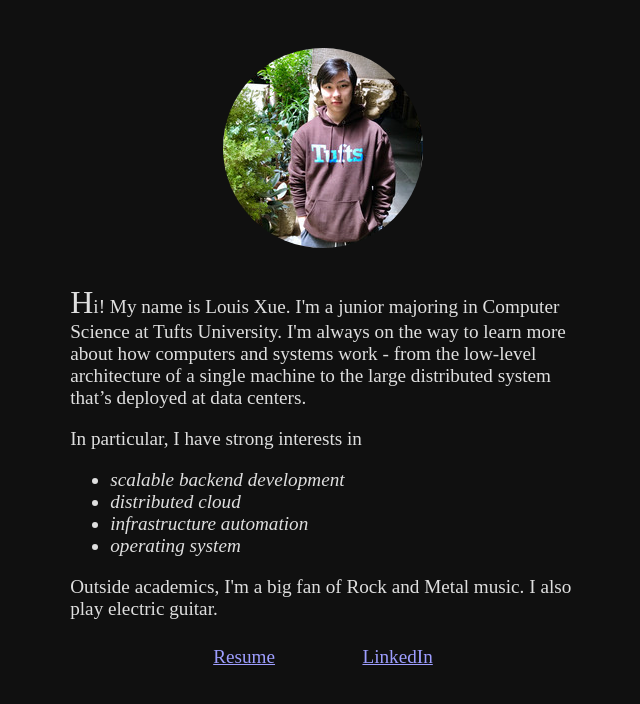
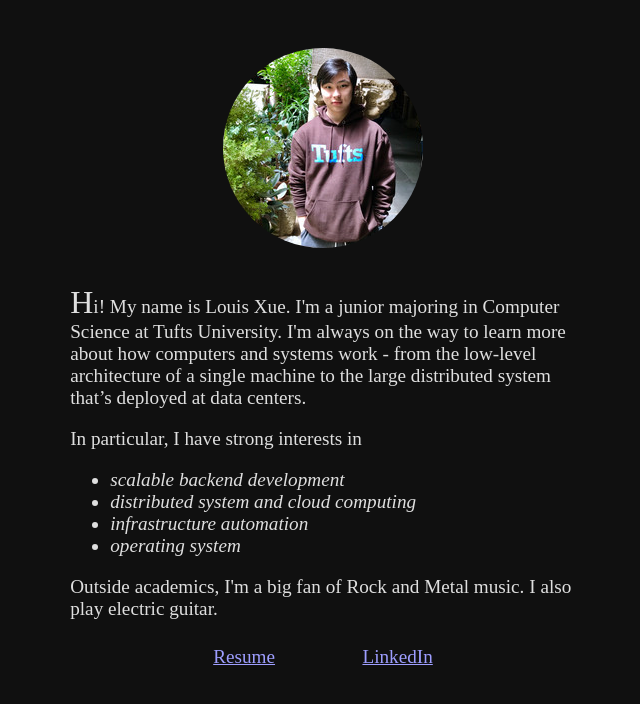
Before and after one commit to zxue03/zxue03.github.io, a plain HTML site: page index.html in a window 1280 px wide. Shown: the whole page, without its empty margins (317-957 px from the left). Drawn offline with Linux system fonts and the light colour scheme; a script that the page names is missing.

Commit message:
updated SWE interests

```diff
--- a/index.html
+++ b/index.html
@@ -12,7 +12,7 @@
       <img class="me_photo" src="assets/me.jpeg">
       <div class="cover_letter">
         <p><span style="font-size:xx-large;">H</span>i! My name is Louis Xue. I'm a junior majoring in Computer Science at Tufts University. I'm always on the way to learn more about how computers and systems work - from the low-level architecture of a single machine to the large distributed system that’s deployed at data centers.</p>
-        <p>In particular, I have strong interests in <i><ul><li>scalable backend development</li> <li>distributed cloud</li><li>infrastructure automation</li><li>operating system</li></ul></i></p>
+        <p>In particular, I have strong interests in <i><ul><li>scalable backend development</li> <li>distributed system and cloud computing</li><li>infrastructure automation</li><li>operating system</li></ul></i></p>
         <p>Outside academics, I'm a big fan of Rock and Metal music. I also play electric guitar.</p>
       </div>
       <div>
```
